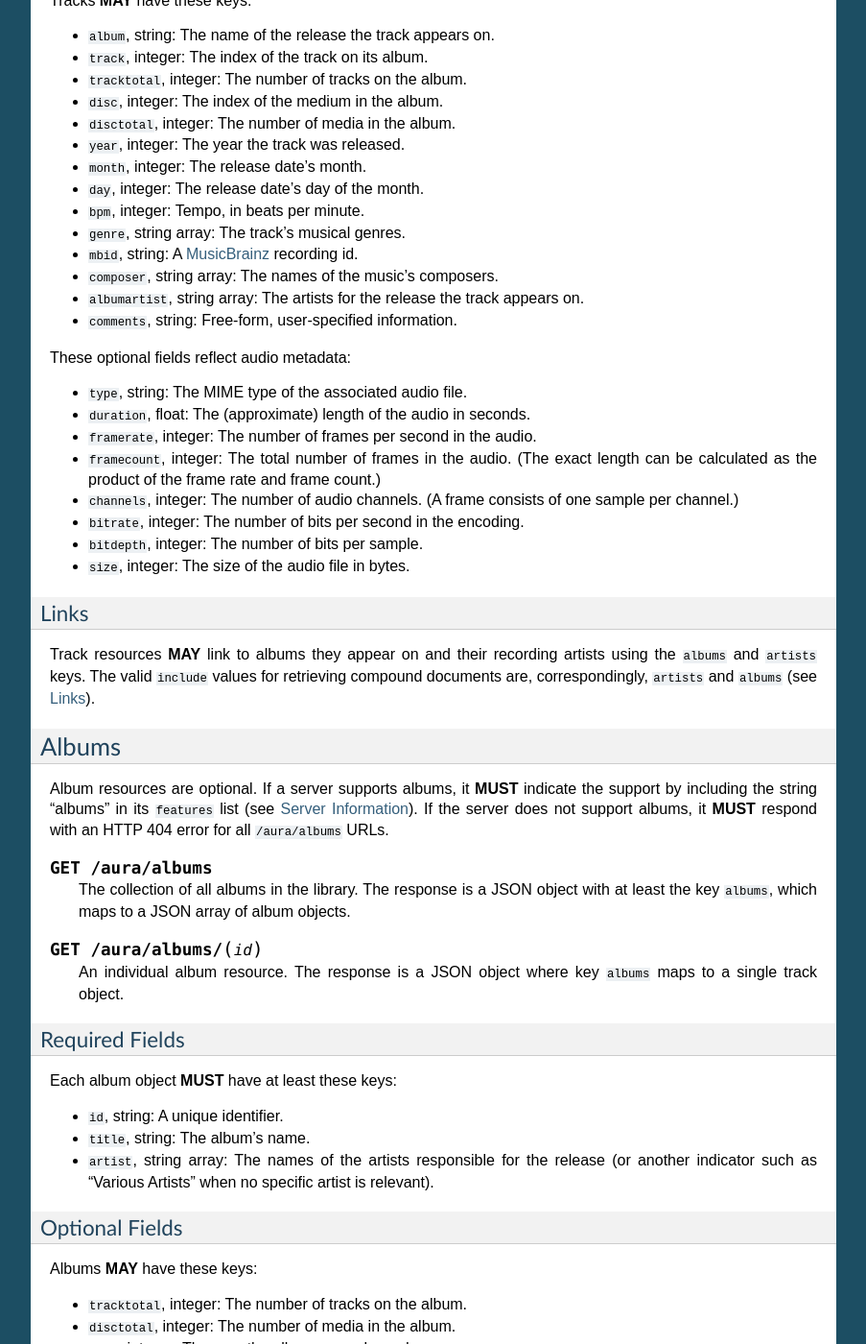
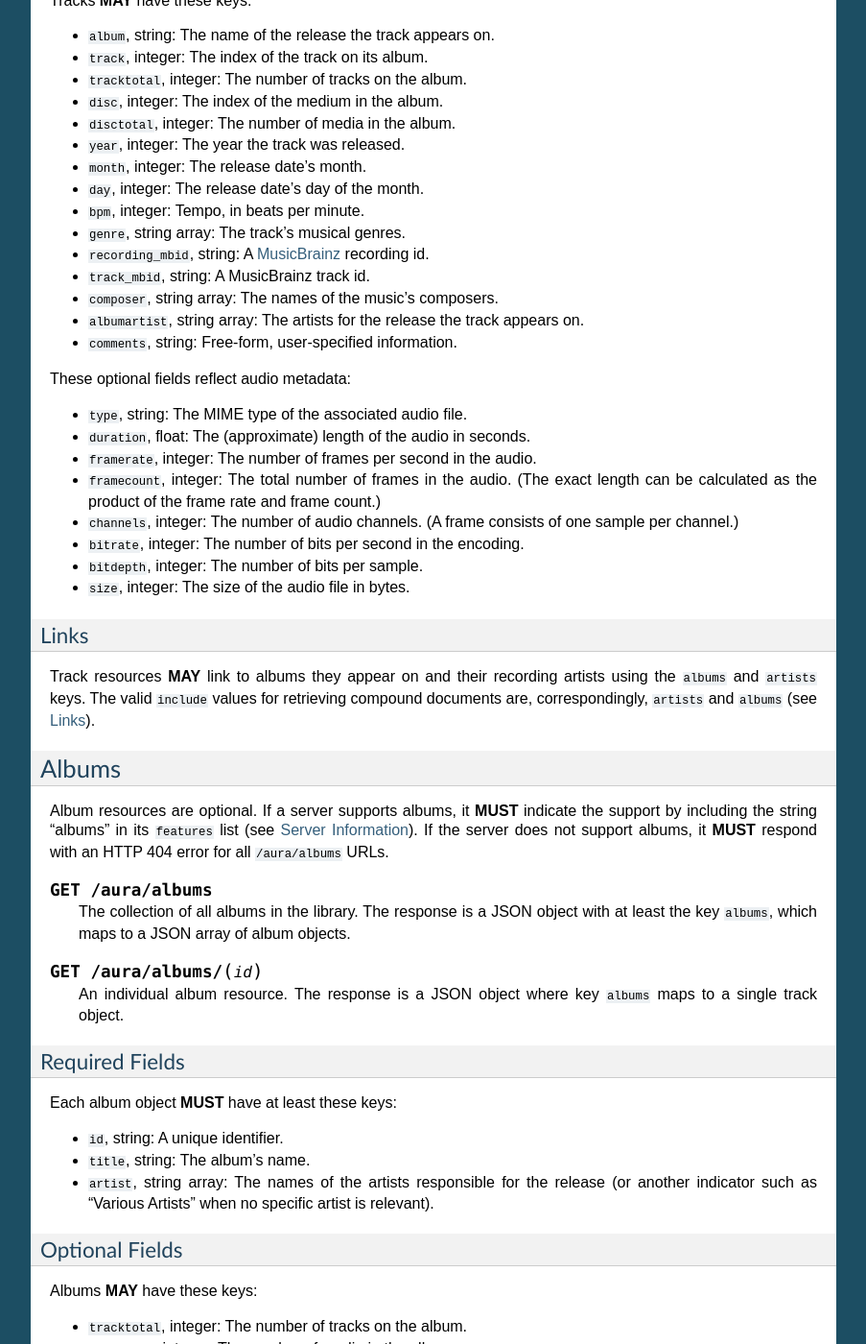
Before and after one commit to beetbox/aura, a Sphinx documentation site: the page built from docs/api.rst, in a window 1280 px wide and 1400 px high, scrolled down 4068 px. Shown: the whole window at 96% size, without its empty margins (198-1101 px from the left). Built offline with Sphinx 7.4.7, drawn with Linux system fonts in a browser that asks for light colours; some of the changed text lies outside the part shown.

Commit message:
More specific MBIDs (fix #9, fix #10)

```diff
--- a/docs/api.rst
+++ b/docs/api.rst
@@ -293,7 +293,8 @@
 * ``day``, integer: The release date's day of the month.
 * ``bpm``, integer: Tempo, in beats per minute.
 * ``genre``, string array: The track's musical genres.
-* ``mbid``, string: A `MusicBrainz`_ recording id.
+* ``recording_mbid``, string: A `MusicBrainz`_ recording id.
+* ``track_mbid``, string: A MusicBrainz track id.
 * ``composer``, string array: The names of the music's composers.
 * ``albumartist``, string array: The artists for the release the track appears
   on.
@@ -364,7 +365,8 @@
 * ``month``, integer: The release date's month.
 * ``day``, integer: The release date's day of the month.
 * ``genre``, string array: The album's musical genres.
-* ``mbid``, string: A `MusicBrainz`_ release id.
+* ``release_mbid``, string: A `MusicBrainz`_ release id.
+* ``release_group_mbid``, string: A MusicBrainz release group id.
 
 Links
 '''''
```
